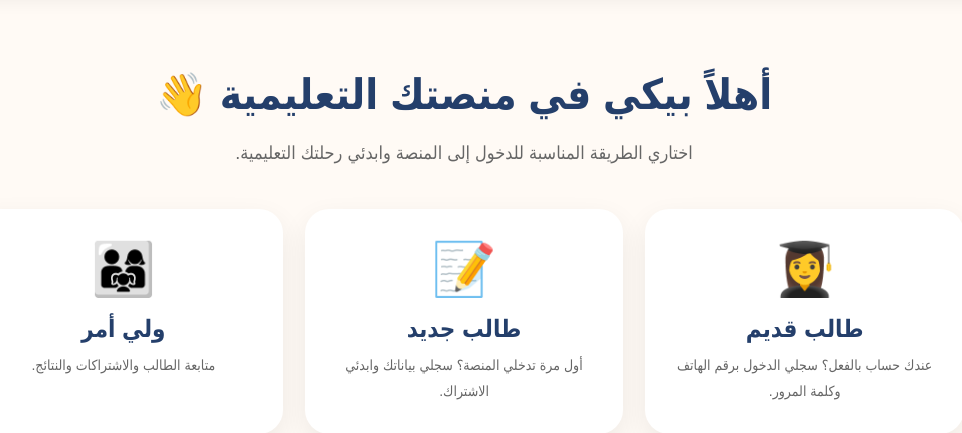
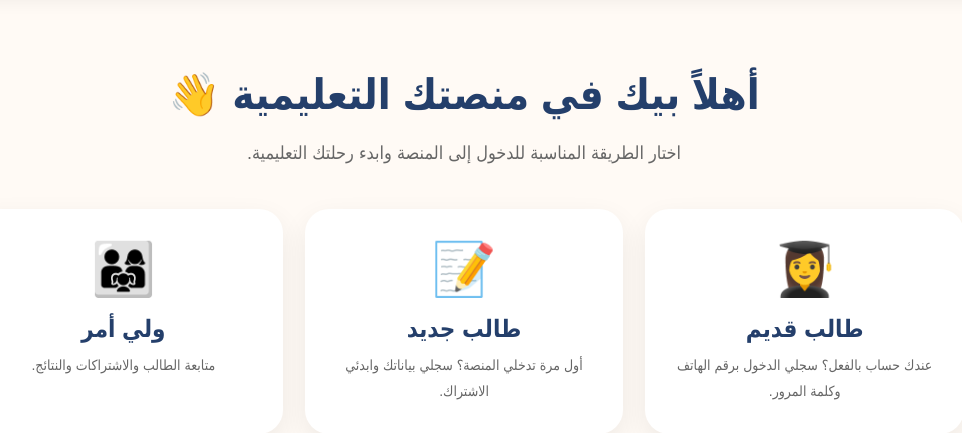
Before and after one commit to smsmsamoha2012-cpu/samasemo-platform, a Django app: page / in a window 1280 px wide. Shown: the part 71-504 px from the top of the page, without its empty margins (176-1138 px from the left). Run offline with Django 5.2, Linux system fonts and the light colour scheme.

Commit message:
Update homepage

```diff
--- a/main/templates/main/manasa.html
+++ b/main/templates/main/manasa.html
@@ -129,12 +129,12 @@
 <div class="main">
 
     <h1>
-        أهلاً بيكي في منصتك التعليمية 👋
+        أهلاً بيك في منصتك التعليمية 👋
     </h1>
 
     <p>
-        اختاري الطريقة المناسبة للدخول إلى المنصة
-        وابدئي رحلتك التعليمية.
+        اختار الطريقة المناسبة للدخول إلى المنصة
+        وابدء رحلتك التعليمية.
     </p>
 
     <div class="cards">
```
